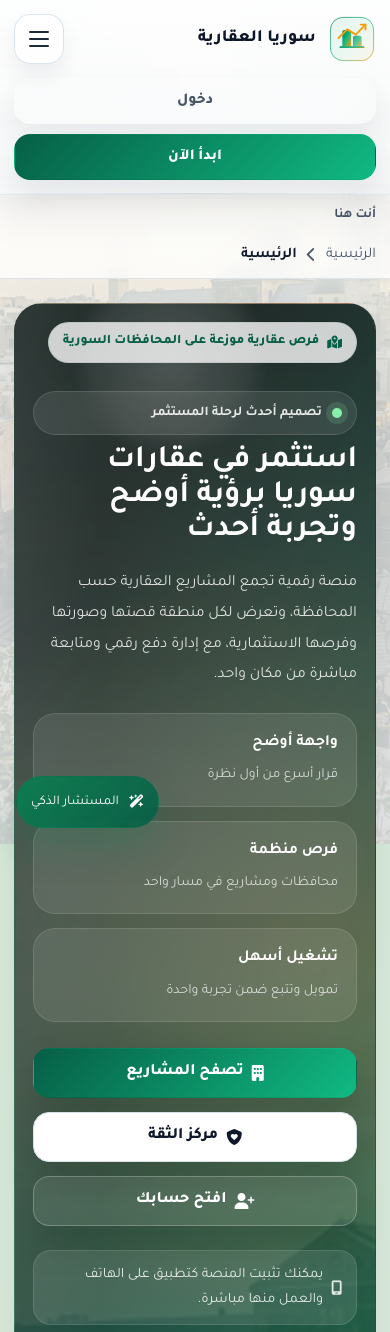
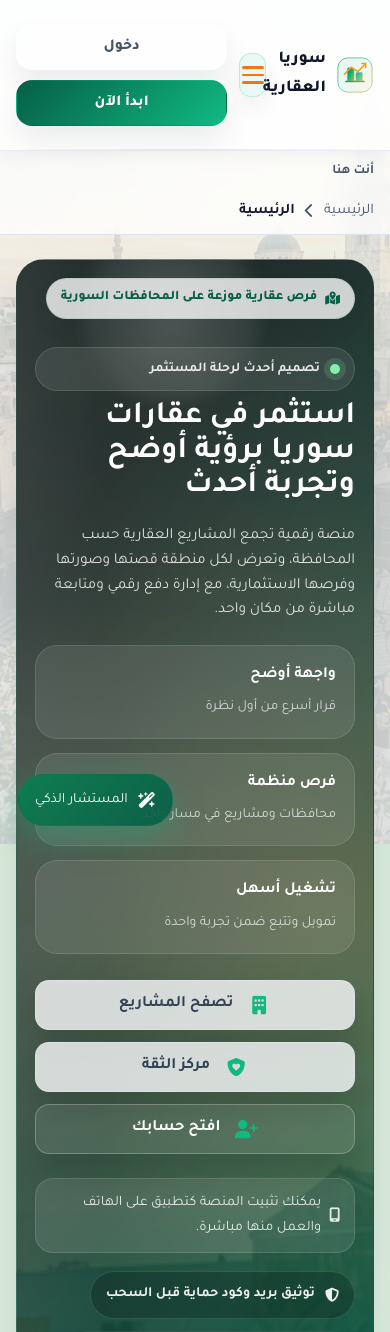
Before and after one commit to david837838-byte/syrian, a Flask app: page / in a window 390 px wide. Shown: the top 1332 px of the page. Run offline with Flask 3, Linux system fonts and the light colour scheme; data comes from the database, SQL or seed files in the repository; data that the repository does not hold is empty; some libraries are stand-ins or nearby versions.

Commit message:
Add professional mobile and iPad responsive CSS layout module and drawer controls

```diff
--- /dev/null
+++ b/static/css/mobile-responsive.css
@@ -0,0 +1,391 @@
+/* ==========================================================================
+   سوريا العقارية - نظام التجاوب الخاص للهواتف والأيباد (Mobile & iPad Responsive Engine)
+   ========================================================================== */
+
+/* 1. قواعد الأساس والمنع الذكي للتمدد الأفقي */
+html, body {
+    max-width: 100vw;
+    overflow-x: hidden;
+    -webkit-tap-highlight-color: transparent;
+}
+
+/* حل منع الزوم التلقائي في آيفون عند الضغط على المدخلات */
+input[type="text"],
+input[type="number"],
+input[type="email"],
+input[type="password"],
+input[type="search"],
+input[type="tel"],
+select,
+textarea {
+    font-size: 16px !important;
+}
+
+/* 2. الهيدر والقائمة التفاعلية في الهواتف والأيباد (Up to 1024px) */
+@media (max-width: 1024px) {
+    .site-header {
+        position: sticky;
+        top: 0;
+        z-index: 1100;
+        background: rgba(255, 255, 255, 0.92);
+        backdrop-filter: blur(20px);
+        -webkit-backdrop-filter: blur(20px);
+        border-bottom: 1px solid rgba(226, 232, 240, 0.8);
+        padding: 10px 0;
+        box-shadow: 0 4px 20px rgba(15, 23, 42, 0.05);
+    }
+
+    .header-content {
+        display: flex;
+        align-items: center;
+        justify-content: space-between;
+        gap: 12px;
+    }
+
+    .header-brand-note {
+        display: none !important;
+    }
+
+    .logo {
+        gap: 10px;
+    }
+
+    .logo-mark-svg svg {
+        width: 38px;
+        height: 38px;
+    }
+
+    .logo-copy strong {
+        font-size: 1.05rem;
+    }
+
+    .logo-copy span {
+        font-size: 0.75rem;
+    }
+
+    /* زر القائمة المنسدلة (Hamburger Menu) */
+    .mobile-nav-toggle {
+        display: flex !important;
+        flex-direction: column;
+        justify-content: center;
+        align-items: center;
+        gap: 5px;
+        width: 44px;
+        height: 44px;
+        padding: 0;
+        background: rgba(16, 185, 129, 0.08);
+        border: 1px solid rgba(16, 185, 129, 0.2);
+        border-radius: 12px;
+        cursor: pointer;
+        transition: all 0.25s cubic-bezier(0.4, 0, 0.2, 1);
+    }
+
+    .mobile-nav-toggle span {
+        display: block;
+        width: 22px;
+        height: 2.5px;
+        background-color: var(--secondary, #047857);
+        border-radius: 4px;
+        transition: all 0.3s ease;
+    }
+
+    .mobile-nav-toggle[aria-expanded="true"] span:nth-child(1) {
+        transform: translateY(7.5px) rotate(45deg);
+    }
+    .mobile-nav-toggle[aria-expanded="true"] span:nth-child(2) {
+        opacity: 0;
+        transform: translateX(-10px);
+    }
+    .mobile-nav-toggle[aria-expanded="true"] span:nth-child(3) {
+        transform: translateY(-7.5px) rotate(-45deg);
+    }
+
+    /* القائمة المنسدلة الجانبية للهاتف والتابلت */
+    .main-nav {
+        position: fixed;
+        top: 68px;
+        right: 0;
+        left: 0;
+        background: rgba(255, 255, 255, 0.98);
+        backdrop-filter: blur(25px);
+        -webkit-backdrop-filter: blur(25px);
+        border-bottom: 1px solid rgba(226, 232, 240, 0.9);
+        box-shadow: 0 25px 50px -12px rgba(15, 23, 42, 0.18);
+        padding: 20px 24px 28px;
+        display: flex;
+        flex-direction: column;
+        gap: 16px;
+        transform: translateY(-120%);
+        opacity: 0;
+        visibility: hidden;
+        transition: transform 0.35s cubic-bezier(0.16, 1, 0.3, 1), opacity 0.3s ease, visibility 0.3s;
+        z-index: 1099;
+        max-height: calc(100vh - 70px);
+        overflow-y: auto;
+    }
+
+    .main-nav.is-open {
+        transform: translateY(0);
+        opacity: 1;
+        visibility: visible;
+    }
+
+    .nav-list {
+        display: flex;
+        flex-direction: column;
+        gap: 8px;
+        width: 100%;
+        padding: 0;
+        margin: 0;
+    }
+
+    .nav-list li {
+        width: 100%;
+    }
+
+    .nav-link {
+        display: flex;
+        align-items: center;
+        gap: 14px;
+        padding: 14px 18px;
+        border-radius: 14px;
+        font-size: 1.02rem;
+        font-weight: 600;
+        color: #334155;
+        background: rgba(248, 250, 252, 0.8);
+        border: 1px solid rgba(226, 232, 240, 0.6);
+        transition: all 0.2s ease;
+    }
+
+    .nav-link i {
+        font-size: 1.15rem;
+        width: 24px;
+        text-align: center;
+        color: #10b981;
+    }
+
+    .nav-link:hover, .nav-link.active {
+        background: linear-gradient(135deg, rgba(4, 120, 87, 0.1), rgba(16, 185, 129, 0.15));
+        color: #047857;
+        border-color: rgba(16, 185, 129, 0.3);
+    }
+}
+
+/* 3. الهواتف (Phones - Screens up to 640px) */
+@media (max-width: 640px) {
+    .container {
+        padding-left: 16px !important;
+        padding-right: 16px !important;
+    }
+
+    /* تحسين قسم الهيرو (Hero Home Section) */
+    .hero-section {
+        padding: 24px 0 40px !important;
+    }
+
+    .hero-content {
+        grid-template-columns: 1fr !important;
+        gap: 28px !important;
+        text-align: center;
+    }
+
+    .hero-copy h1, #heroTitle {
+        font-size: clamp(1.65rem, 6.8vw, 2.1rem) !important;
+        line-height: 1.25 !important;
+        letter-spacing: -0.02em;
+    }
+
+    .hero-copy p, #heroSubtitle {
+        font-size: 0.96rem !important;
+        line-height: 1.6 !important;
+    }
+
+    .hero-actions {
+        display: flex !important;
+        flex-direction: column !important;
+        width: 100% !important;
+        gap: 12px !important;
+    }
+
+    .hero-actions .btn {
+        width: 100% !important;
+        justify-content: center !important;
+        padding: 14px 20px !important;
+        font-size: 1rem !important;
+        border-radius: 14px !important;
+        min-height: 50px;
+    }
+
+    .hero-stats {
+        grid-template-columns: repeat(2, 1fr) !important;
+        gap: 12px !important;
+        margin-top: 20px !important;
+    }
+
+    .stat-card {
+        padding: 14px 12px !important;
+        border-radius: 16px !important;
+        text-align: center;
+    }
+
+    .stat-number {
+        font-size: 1.35rem !important;
+    }
+
+    .stat-label {
+        font-size: 0.78rem !important;
+    }
+
+    /* 4. كروت الاستثمارات والمشاريع (Investment Cards) */
+    .investments-grid {
+        grid-template-columns: 1fr !important;
+        gap: 20px !important;
+    }
+
+    .investment-card {
+        border-radius: 20px !important;
+        overflow: hidden;
+        box-shadow: 0 10px 30px rgba(15, 23, 42, 0.08) !important;
+    }
+
+    .investment-card__image-wrap {
+        height: 200px !important;
+    }
+
+    .investment-card__body {
+        padding: 18px !important;
+    }
+
+    .investment-card__title {
+        font-size: 1.15rem !important;
+    }
+
+    .investment-card__metrics {
+        grid-template-columns: repeat(2, 1fr) !important;
+        gap: 10px !important;
+    }
+
+    /* 5. شريط أدوات التصفية والبحث في المشاريع */
+    .investment-toolbar-main {
+        grid-template-columns: 1fr !important;
+        gap: 12px !important;
+    }
+
+    .investment-toolbar-actions {
+        flex-direction: column !important;
+        width: 100% !important;
+    }
+
+    .investment-toolbar-actions .btn {
+        width: 100% !important;
+    }
+
+    /* 6. المحفظة ولوحة التحكم (Dashboard & Wallets) */
+    .dashboard-grid, .wallets-grid {
+        grid-template-columns: 1fr !important;
+        gap: 16px !important;
+    }
+
+    .wallet-card {
+        padding: 20px !important;
+        border-radius: 22px !important;
+    }
+
+    .wallet-card__balance-value {
+        font-size: 1.75rem !important;
+    }
+
+    .wallet-card__actions {
+        grid-template-columns: 1fr 1fr !important;
+        gap: 10px !important;
+    }
+
+    .wallet-card__actions .btn {
+        font-size: 0.88rem !important;
+        padding: 10px 8px !important;
+    }
+
+    /* 7. الجداول الاستجابية (Responsive Tables Wrapper) */
+    .table-responsive,
+    .transactions-table-wrap,
+    .admin-table-wrap {
+        width: 100%;
+        overflow-x: auto;
+        -webkit-overflow-scrolling: touch;
+        border-radius: 16px;
+        border: 1px solid rgba(226, 232, 240, 0.8);
+        margin-bottom: 16px;
+    }
+
+    table {
+        min-width: 580px;
+    }
+
+    th, td {
+        padding: 12px 14px !important;
+        font-size: 0.86rem !important;
+    }
+
+    /* 8. النوافذ المنبثقة (Modals on Mobile) */
+    .modal-dialog {
+        width: 94% !important;
+        max-width: 94% !important;
+        margin: 16px auto !important;
+    }
+
+    .modal-content {
+        border-radius: 24px !important;
+        padding: 22px 18px !important;
+        max-height: 88vh;
+        overflow-y: auto;
+    }
+
+    .modal-header h3 {
+        font-size: 1.15rem !important;
+    }
+
+    /* 9. زر المستشار الذكي Floating AI Advisor */
+    .smart-advisor-launcher {
+        bottom: 18px !important;
+        left: 18px !important;
+        padding: 10px 16px !important;
+        font-size: 0.88rem !important;
+        border-radius: 30px !important;
+        box-shadow: 0 12px 32px rgba(16, 185, 129, 0.35) !important;
+    }
+
+    .smart-advisor-launcher i {
+        font-size: 1rem !important;
+    }
+}
+
+/* 10. الأجهزة اللوحية (iPads & Tablets: 641px to 1024px) */
+@media (min-width: 641px) and (max-width: 1024px) {
+    .container {
+        padding-left: 24px !important;
+        padding-right: 24px !important;
+    }
+
+    .investments-grid {
+        grid-template-columns: repeat(2, 1fr) !important;
+        gap: 22px !important;
+    }
+
+    .dashboard-grid {
+        grid-template-columns: repeat(2, 1fr) !important;
+    }
+
+    .hero-content {
+        grid-template-columns: 1.2fr 0.8fr !important;
+        gap: 32px !important;
+    }
+
+    .hero-actions {
+        display: flex;
+        gap: 14px;
+    }
+
+    .modal-dialog {
+        max-width: 580px !important;
+    }
+}
--- a/templates/index.html
+++ b/templates/index.html
@@ -15,6 +15,7 @@
     <link rel="stylesheet" href="https://cdnjs.cloudflare.com/ajax/libs/font-awesome/6.4.0/css/all.min.css">
     <link rel="stylesheet" href="https://cdnjs.cloudflare.com/ajax/libs/toastr.js/latest/toastr.min.css">
     <link rel="stylesheet" href="{{ url_for('static', filename='css/main.css', v='20260617-chart-interactions') }}">
+    <link rel="stylesheet" href="{{ url_for('static', filename='css/mobile-responsive.css', v='20260723-mobile-ui') }}">
 </head>
 <body>
     {% include 'partials/header.html' %}
```
Also changed, not shown: static/js/app.js.
